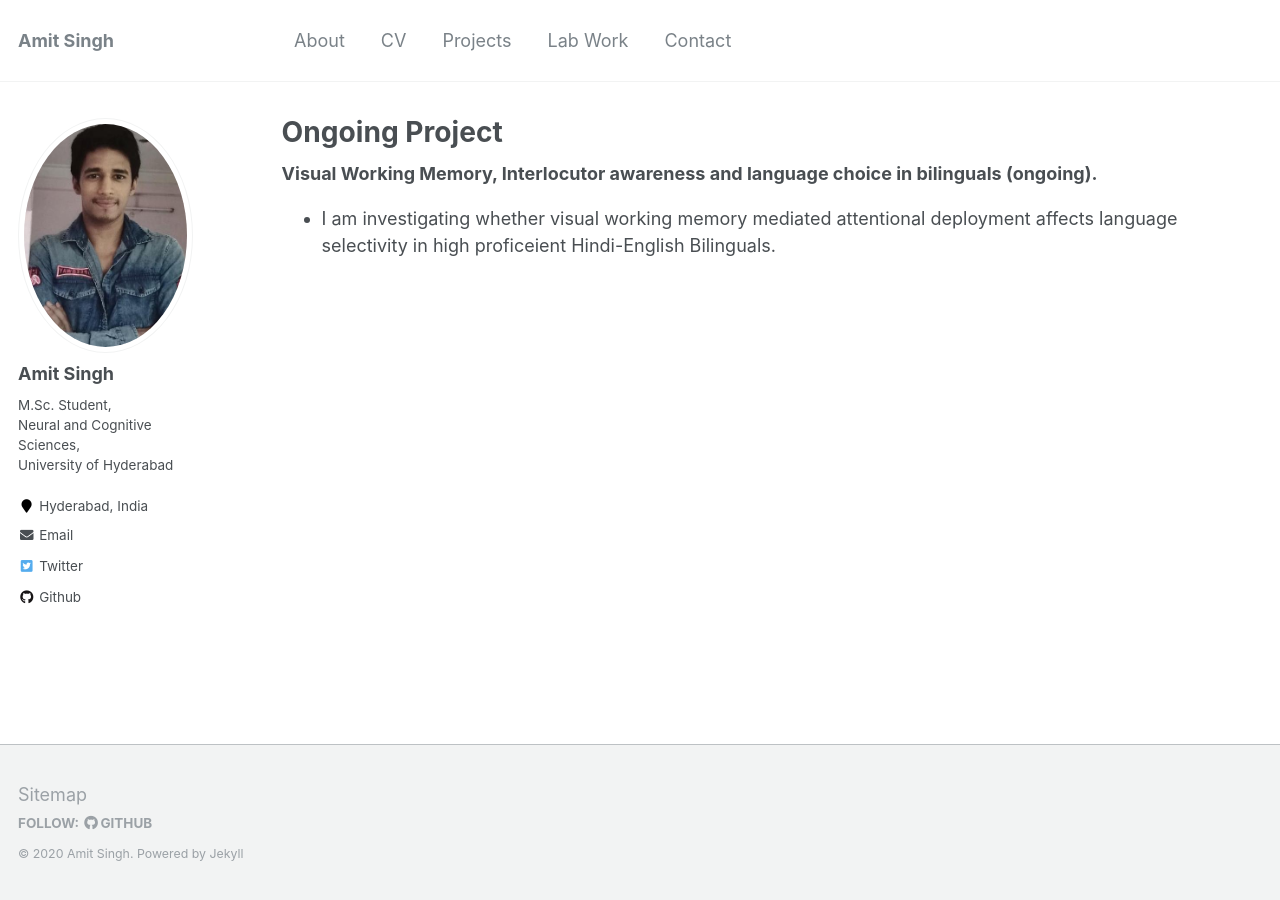
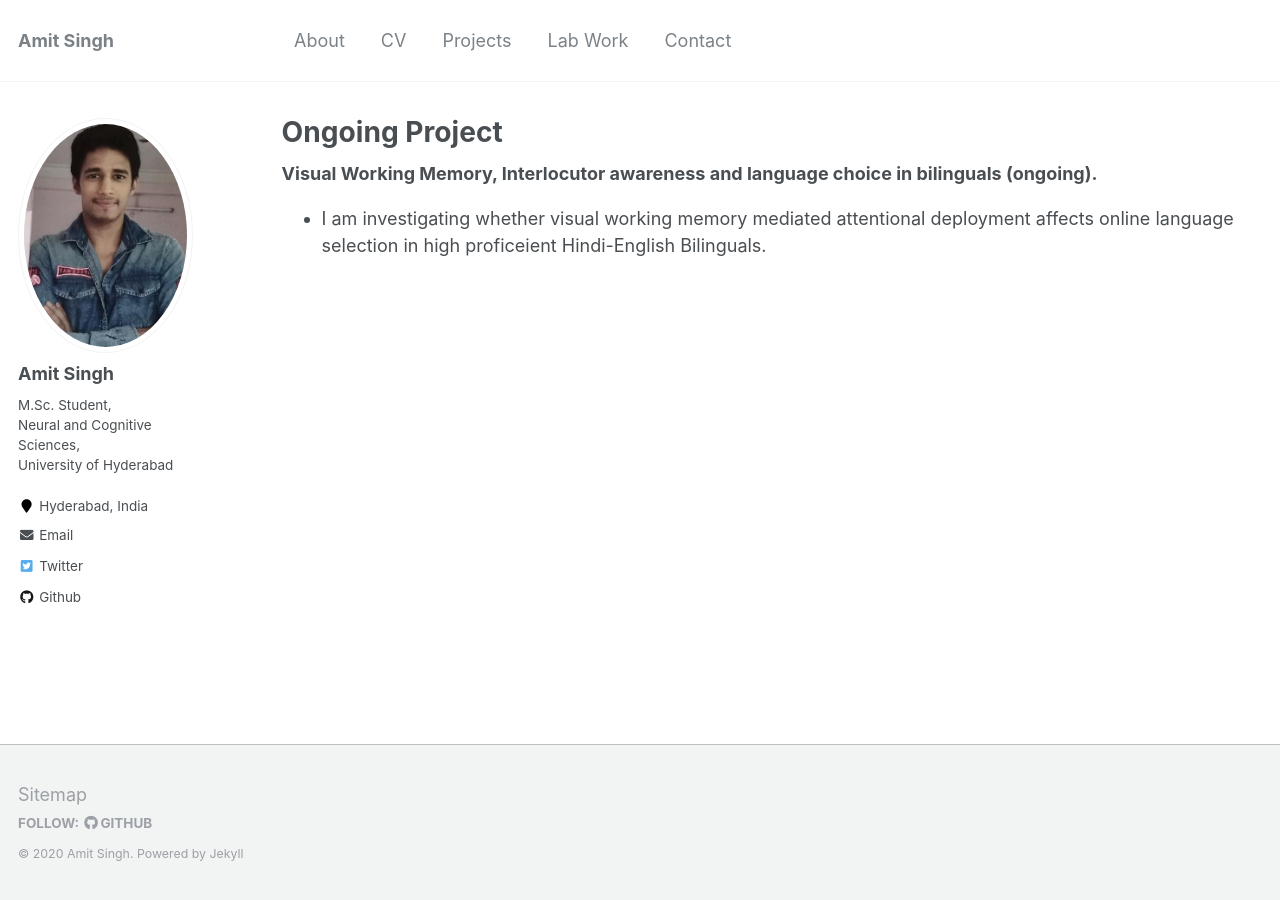
Before and after one commit to amits1ngh/amits1ngh.github.io, a Jekyll site: the page built from _pages/portfolio.html, in a window 1280 px wide. Built offline with Jekyll 4.4.1, drawn with Linux system fonts in a browser that asks for light colours.

Commit message:
Update portfolio.html

```diff
--- a/_pages/portfolio.html
+++ b/_pages/portfolio.html
@@ -6,5 +6,5 @@ author_profile: true
 ---
 <b>Visual Working Memory, Interlocutor awareness and language choice in bilinguals (ongoing).</b>
 <ul>
-  <li>I am investigating whether visual working memory mediated attentional deployment affects language selectivity in high proficeient Hindi-English Bilinguals.</li>
+  <li>I am investigating whether visual working memory mediated attentional deployment affects online language selection in high proficeient Hindi-English Bilinguals.</li>
 </ul>
```
